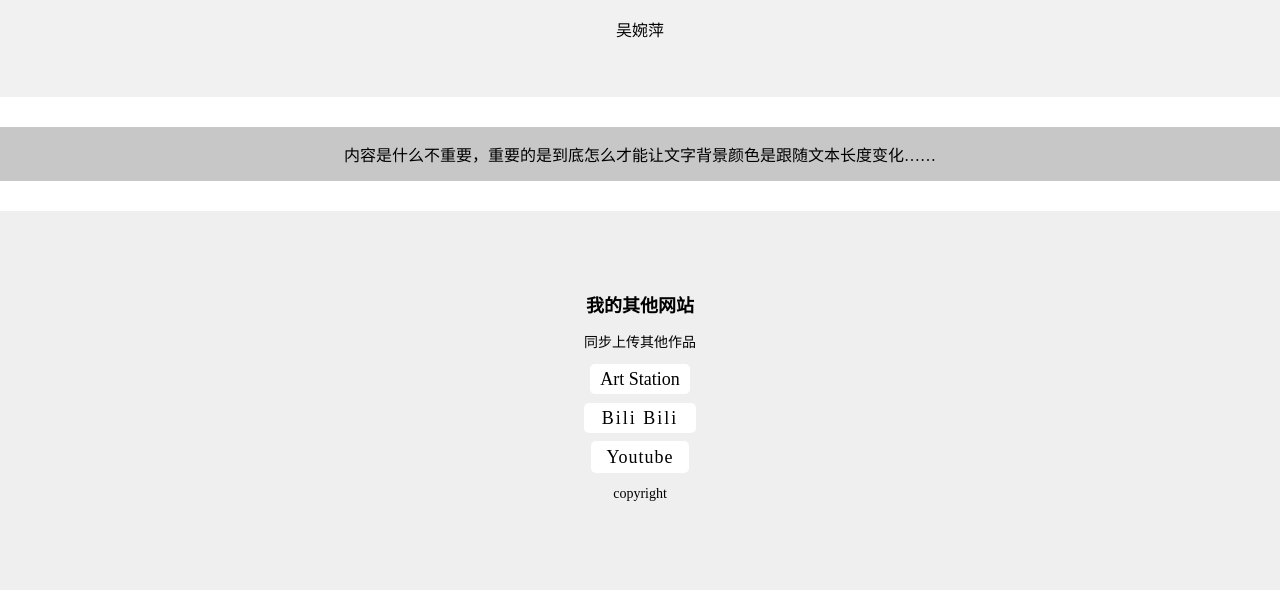
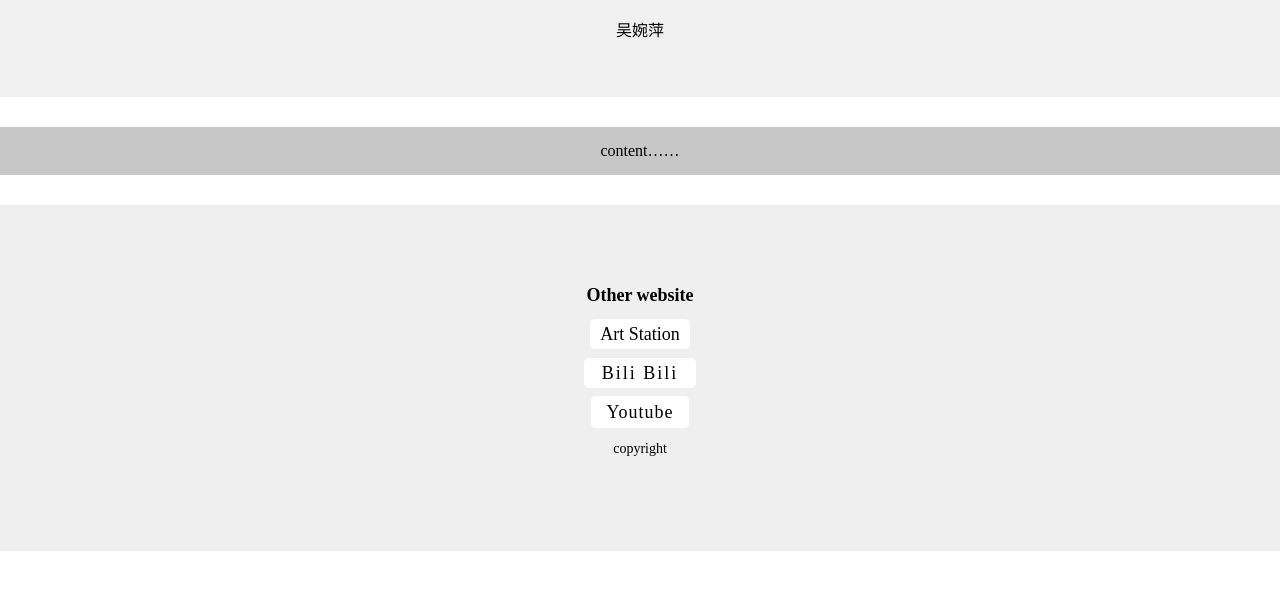
Before and after one commit to wanping1224/shiresu, a plain HTML site: page index.html in a window 1280 px wide. Shown: the part 206-796 px from the top of the page. Drawn offline with Linux system fonts and the light colour scheme.

Commit message:
Add files via upload

```diff
--- a/index.html
+++ b/index.html
@@ -50,7 +50,7 @@ Ng Wan Ping
   text-align: center;
   display:inline-block；
 
-">内容是什么不重要，重要的是到底怎么才能让文字背景颜色是跟随文本长度变化……</div>
+">content……</div>
 
 
 
@@ -60,17 +60,17 @@ Ng Wan Ping
     padding: 80px;
     font-size: 18px;
   ">
-  <b>我的其他网站</b>
+  <b>Other website</b>
 
 <p style="
-  font-size: 14px
+  font-size: 18 px;
 
 ">
-  同步上传其他作品
+
 </p>
 
   <p>
-  <a target="_blank" class="AS"  href="https://www.artstation.com/ngwanping4">Art Station</a>
+  <a target="_blank" class="AS"  href="https://www.artstation.com/ngwanping12">Art Station</a>
   <style>.AS {
     background-color: #FFFF;
     color: black;
```
